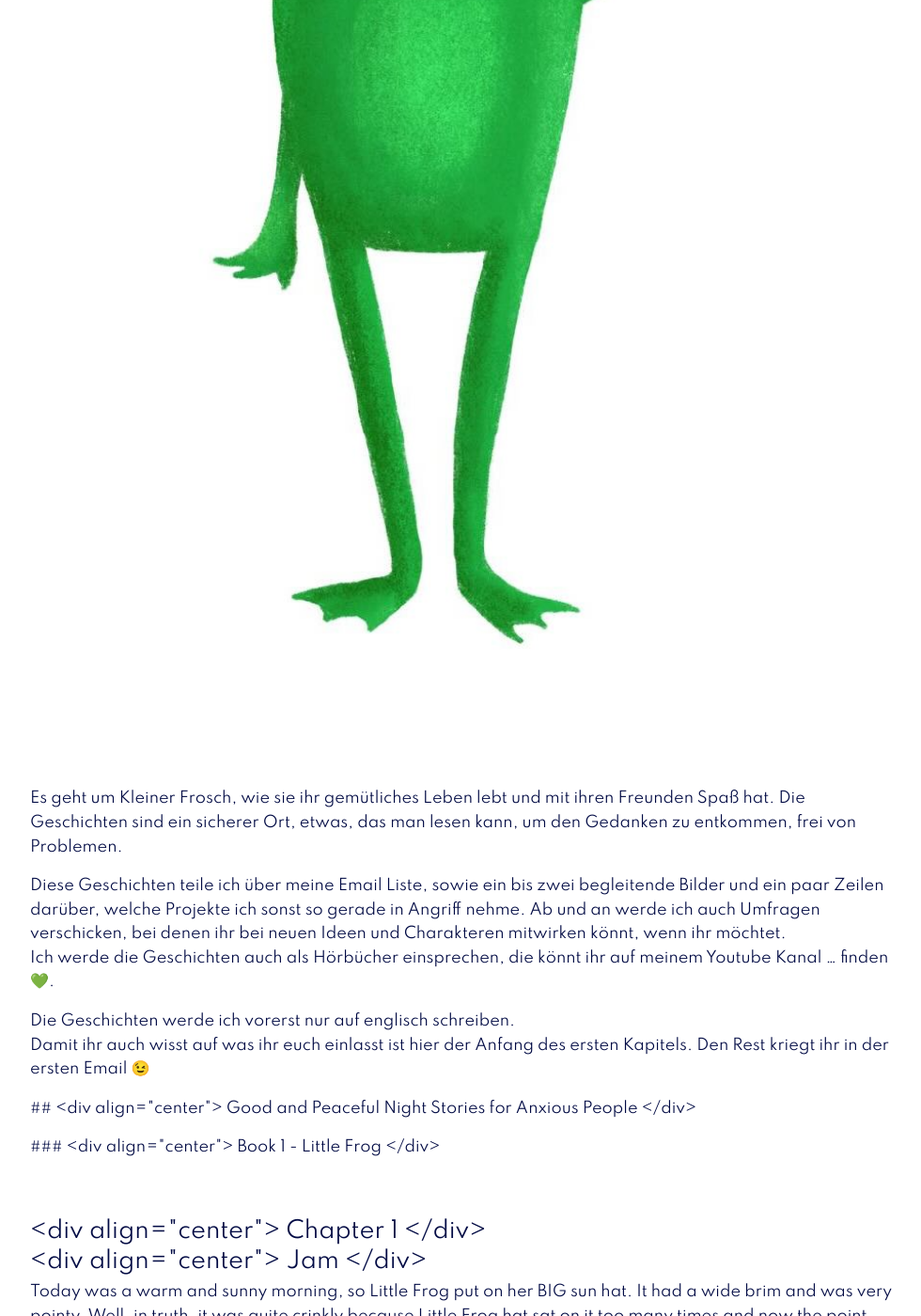
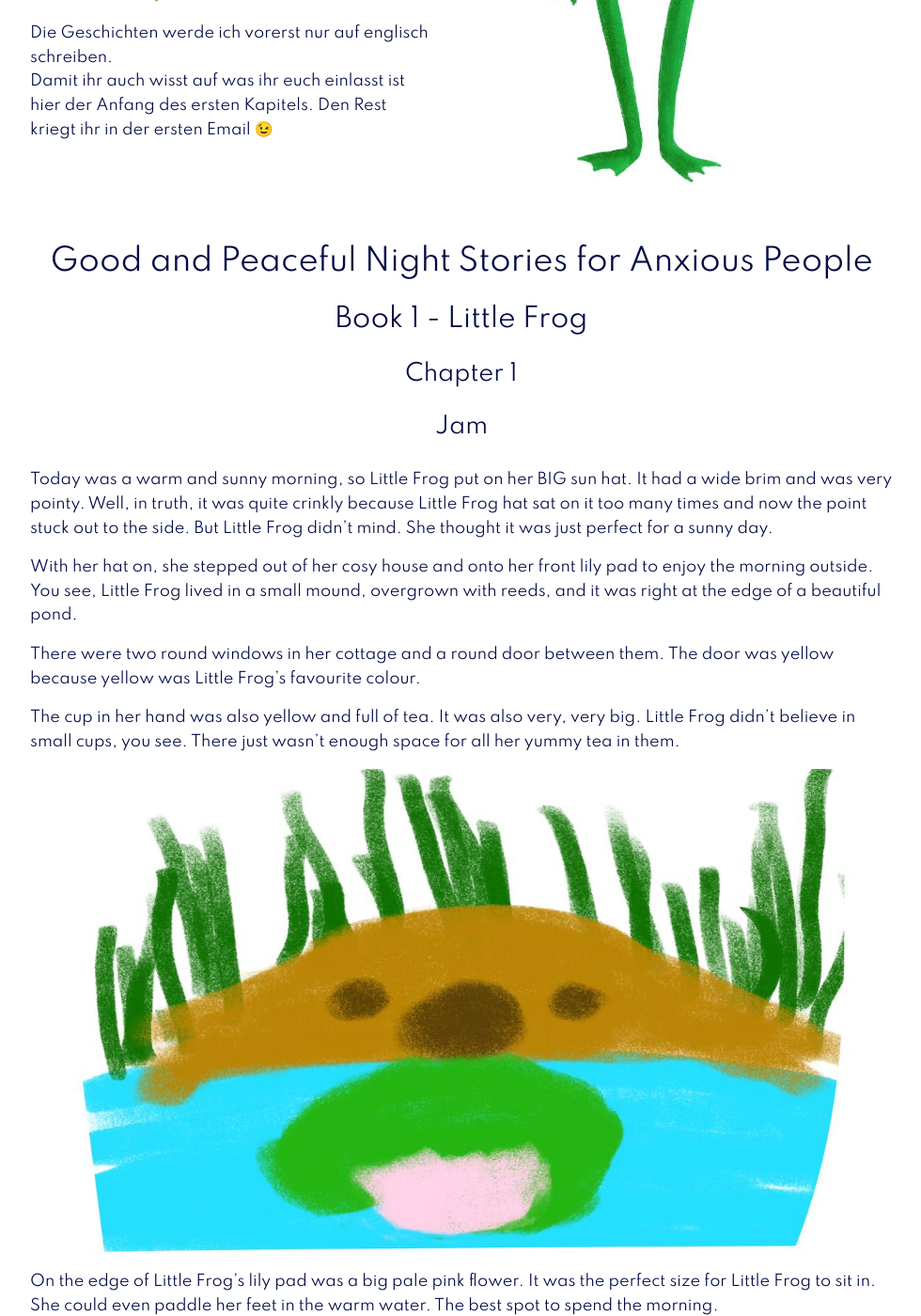
Before and after one commit to Schrank/nessi, a Jekyll site: the page built from newsletter.md, in a window 1280 px wide and 1400 px high, scrolled down 831 px. Shown: the whole window at 94% size, without its empty margins (149-1129 px from the left). Built offline with Jekyll 4.4.1, drawn with Linux system fonts in a browser that asks for light colours; comment, search, counter and statistics services are not loaded; some of the changed text lies outside the part shown.

Commit message:
Fix newsletter styles

```diff
--- a/_layouts/content.html
+++ b/_layouts/content.html
@@ -1,6 +1,6 @@
 ---
 layout: default
-bodyClass: "page-imprint"
+bodyClass: "page-content"
 ---
 <section class="content">
     <div class="container">
--- a/newsletter.md
+++ b/newsletter.md
@@ -3,12 +3,7 @@
 layout: content
 ---
 
-
-
-
-
-
-# <div align="center"> Newsletter/ Email Liste </div>
+#  Newsletter/ Email Liste
 
 Was hat es mit dieser E-Mail Liste auf sich?
 
@@ -30,13 +25,13 @@
 Damit ihr auch wisst auf was ihr euch einlasst ist hier der Anfang des ersten Kapitels. Den Rest kriegt ihr in der
 ersten Email 😉
 
- ## <div align="center"> Good and Peaceful Night Stories for Anxious People </div>
+##  Good and Peaceful Night Stories for Anxious People
 
- ### <div align="center">  Book 1 - Little Frog </div>
+### Book 1 - Little Frog
 
-#### <div align="center">  Chapter 1 </div>
+#### Chapter 1
 
-#### <div align="center">  Jam </div>
+#### Jam
 
 Today was a warm and sunny morning, so Little Frog put on her BIG sun hat. It had a wide brim and was very pointy. Well,
 in truth, it was quite crinkly because Little Frog hat sat on it too many times and now the point stuck out to the side.
```
